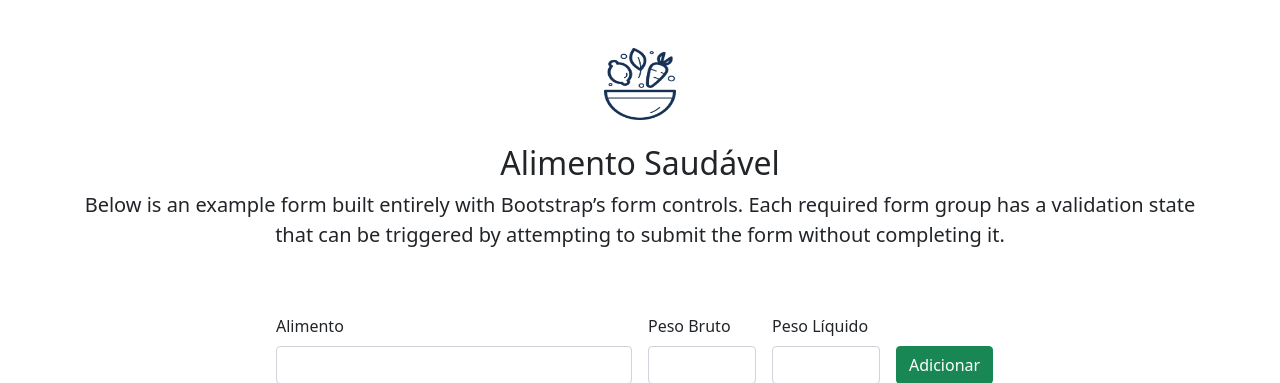
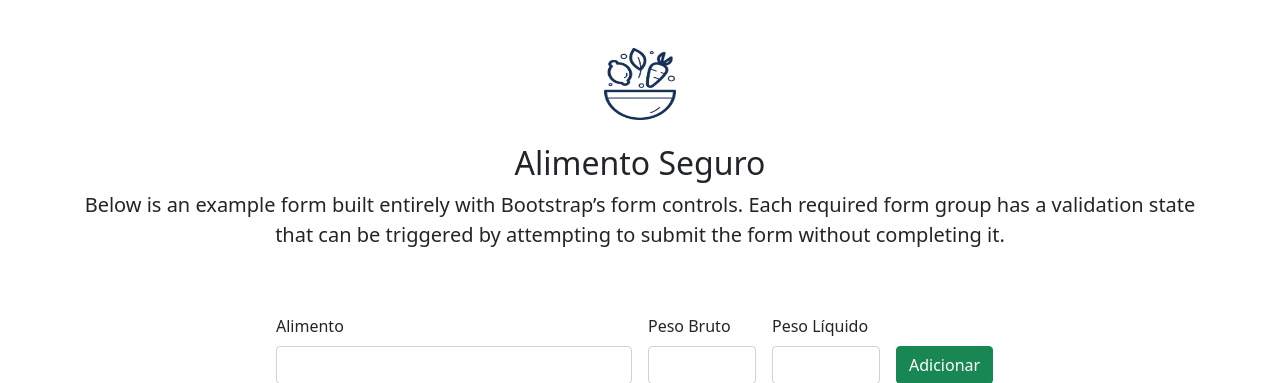
Before and after one commit to lacouth/projeto_taco, a Flask app: page / in a window 1280 px wide. Shown: the top 383 px of the page. Run offline with Flask 2, Linux system fonts and the light colour scheme.

Commit message:
changes project name to alimentoseguro

```diff
--- a/templates/index.html
+++ b/templates/index.html
@@ -7,7 +7,7 @@
   <link href="https://cdn.jsdelivr.net/npm/bootstrap@5.1.1/dist/css/bootstrap.min.css" rel="stylesheet" integrity="sha384-F3w7mX95PdgyTmZZMECAngseQB83DfGTowi0iMjiWaeVhAn4FJkqJByhZMI3AhiU" crossorigin="anonymous">
   <link href={{url_for('static',filename='css/home.css')}} rel="stylesheet"/>
   <script src="https://unpkg.com/feather-icons"></script>
-  <title>Alimento Saudável</title>
+  <title>Alimento Seguro</title>
 </head>
 <body>
 
@@ -15,7 +15,7 @@
       <main>
         <div class="py-5 text-center">
           <img class="d-block mx-auto mb-4" src={{url_for('static', filename='/icons/icon.png')}} alt="" width="72" height="72">
-          <h2>Alimento Saudável</h2>
+          <h2>Alimento Seguro</h2>
           <p class="lead">Below is an example form built entirely with Bootstrap’s form controls. Each required form group has a validation state that can be triggered by attempting to submit the form without completing it.</p>
         </div>
 
```
